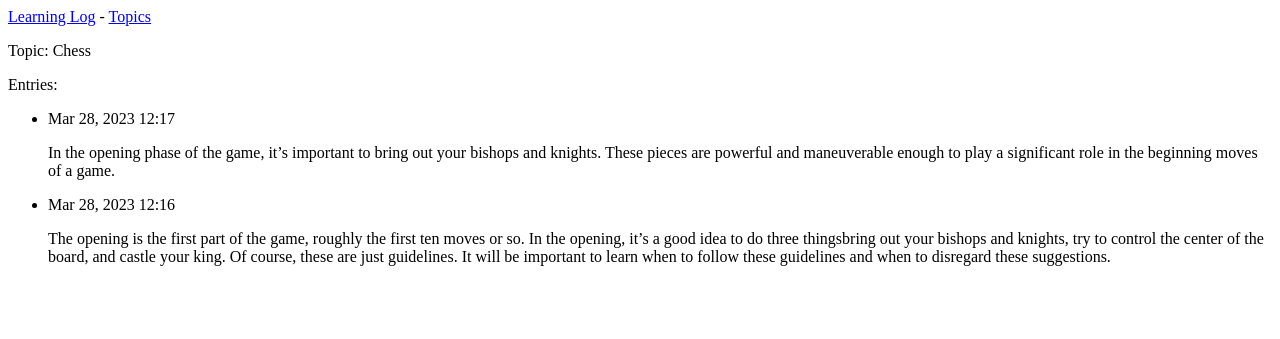
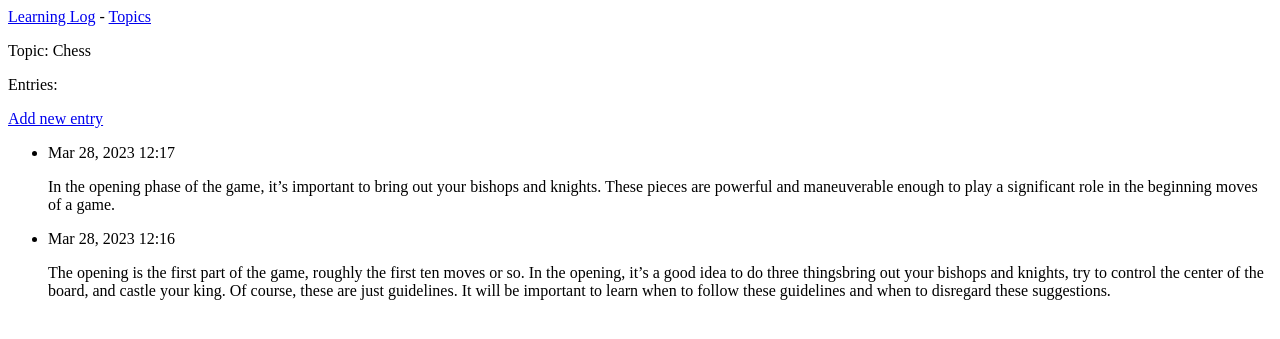
Before and after one commit to Galleons2029/GalleonsWeb, a Django app: page /topics/1/ in a window 1280 px wide. Shown: the top 339 px of the page. Run offline with Django 4.2, Linux system fonts and the light colour scheme; data comes from the database, SQL or seed files in the repository; both versions use the stored data as it was after the commit.

Commit message:
new update

```diff
--- a/learning_logs/templates/learning_logs/topic.html
+++ b/learning_logs/templates/learning_logs/topic.html
@@ -5,6 +5,10 @@
   <p>Topic: {{ topic.text }}</p>
 
   <p>Entries:</p>
+    <p>
+      <a href="{% url 'learning_logs:new_entry' topic.id %}">Add new entry</a>
+    </p>
+
   <ul>
       {% for entry in entries %}
         <li>
--- a/learning_logs/urls.py
+++ b/learning_logs/urls.py
@@ -17,4 +17,7 @@ urlpatterns = [
     path('topics/<int:topic_id>/', views.topic, name='topic'),
 
     path('new_topic/', views.new_topic, name='new_topic'),
+    # Page for adding a new entry.
+    path('new_entry/<int:topic_id>/', views.new_entry, name='new_entry'),
+
 ]
--- a/learning_logs/views.py
+++ b/learning_logs/views.py
@@ -1,7 +1,7 @@
 from django.shortcuts import render, redirect
 
 from .models import Topic
-from .forms import TopicForm
+from .forms import TopicForm, EntryForm
 # Create your views here.
 
 def index(request):
@@ -44,3 +44,24 @@ def new_topic(request):
     # Display a blank or invalid form.
     context = {'form': form}
     return render(request, 'learning_logs/new_topic.html', context)
+
+
+def new_entry(request, topic_id):
+    """Add a new entry for a particular topic."""
+    topic = Topic.objects.get(id=topic_id)
+
+    if request.method != 'POST':
+        # No data submitted; create a blank form.
+        form = EntryForm()
+    else:
+        # POST data submitted; process data.
+        form = EntryForm(data=request.POST)
+        if form.is_valid():
+            new_entry = form.save(commit=False)
+            new_entry.topic = topic
+            new_entry.save()
+            return redirect('learning_logs:topic', topic_id=topic_id)
+
+    # Display a blank or invalid form.
+    context = {'topic': topic, 'form': form}
+    return render(request, 'learning_logs/new_entry.html', context)
```
Also changed, not shown: learning_logs/templates/learning_logs/new_entry.html (added, +14 -0 lines), db.sqlite3.
